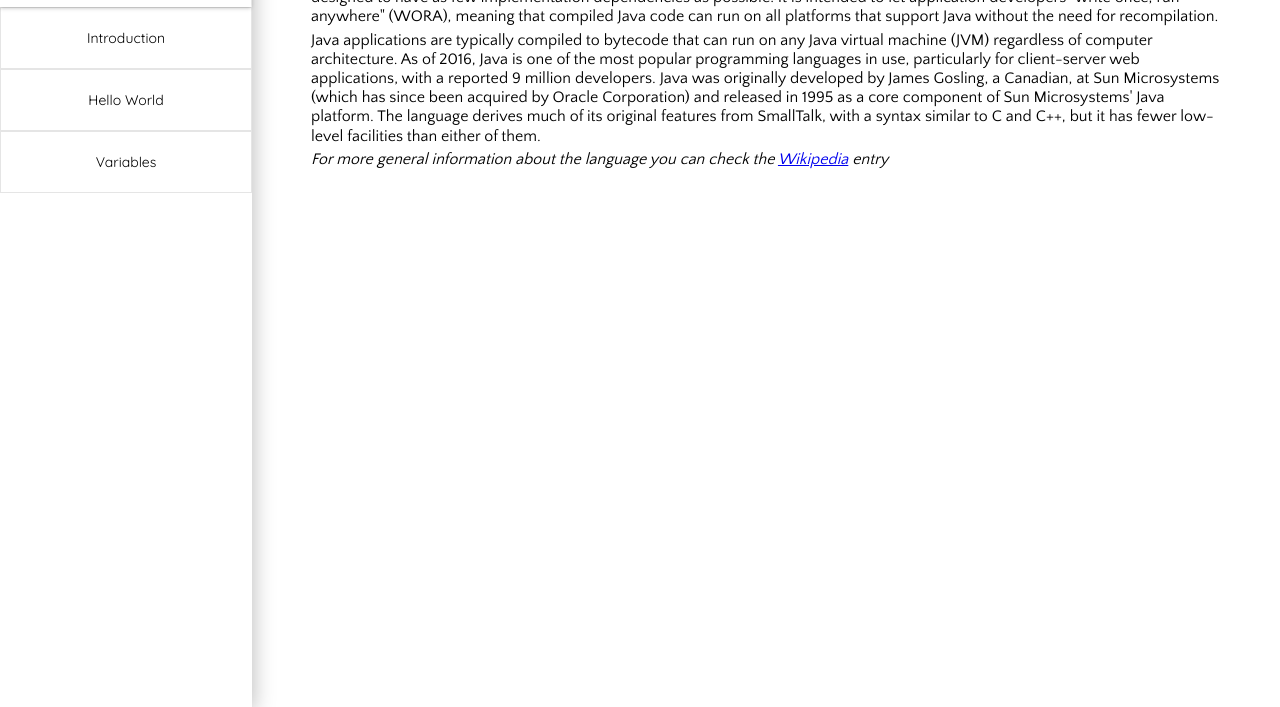
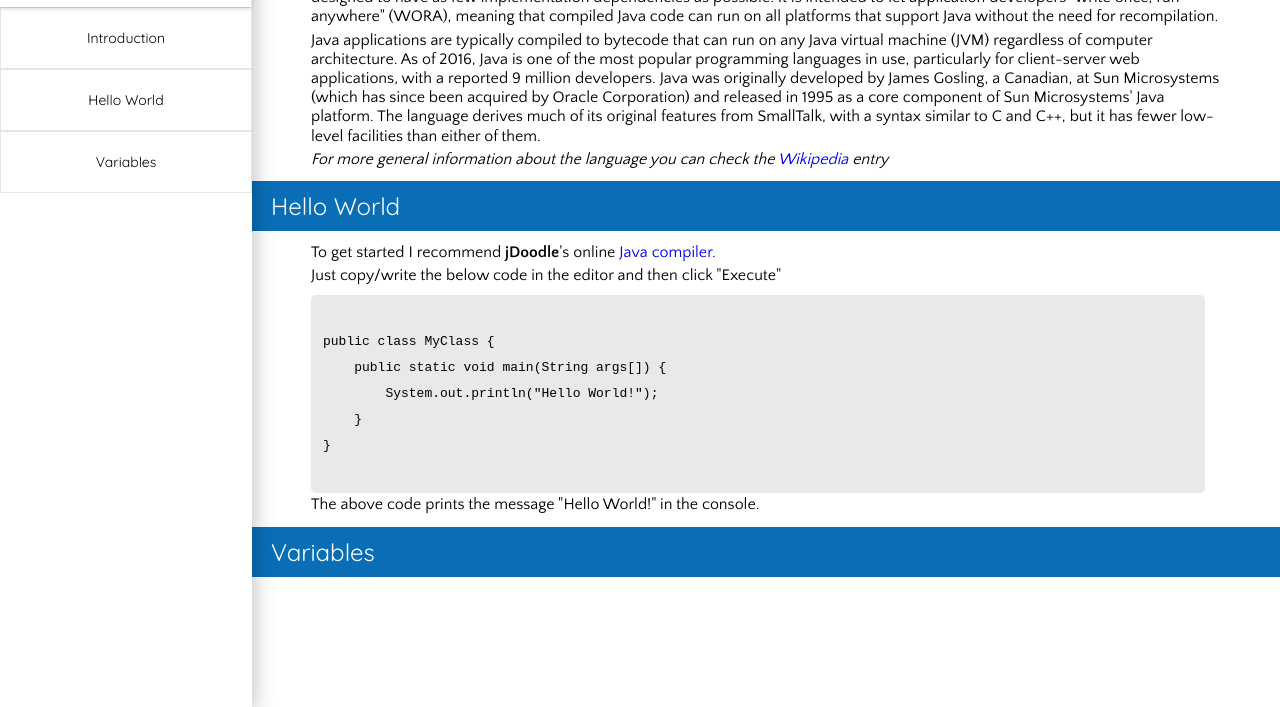
Before and after one commit to alinsg/java-documentation-page, a plain HTML site: page index.html in a window 1280 px wide. Shown: the part 93-800 px from the top of the page. Drawn offline with Linux system fonts and the light colour scheme; a web font is replaced by a local one.

Commit message:
Finished main-doc's section ui and added few articles

```diff
--- a/index.html
+++ b/index.html
@@ -13,7 +13,7 @@
 
     <body>
 
-        <div id="sidebar">
+        <nav id="navbar">
             <header id="sidebar-header">
                 <div id="header-content-wrapper">
                     <img id="sidebar-header-logo" src="images/java-logo.png" alt="Logo of the Java programming language">
@@ -21,17 +21,17 @@
                 </div>
             </header>
             <div id="sidebar-buttons-wrapper">
-                <a href="#" class="nav-link"><div class="sidebar-button">
+                <a href="#Introduction" class="nav-link"><div class="sidebar-button">
                     <p class="text-normal button-text">Introduction</p>
                 </div></a>
-                <a href="#" class="nav-link"><div class="sidebar-button">
+                <a href="#Hello_World" class="nav-link"><div class="sidebar-button">
                     <p class="text-normal button-text">Hello World</p>
                 </div></a>
                 <a href="#" class="nav-link"><div class="sidebar-button">
                     <p class="text-normal button-text">Variables</p>
                 </div></a>
             </div>
-        </div>
+        </nav>
 
         <main id="main-doc">
             <section id="Introduction" class="main-section">
@@ -50,6 +50,31 @@
                     <p class="article-text" style="font-style: italic">For more general information about the language you can check the <a href="https://en.wikipedia.org/wiki/Java_(programming_language)" target="blank">Wikipedia</a> entry</p>
                 </article>
             </section>
+            <section id="Hello_World" class="main-section">
+                <header class="section-header">
+                    <h2 class="section-header-text text-normal">Hello World</h2>
+                </header>
+                <article class="section-article">
+                    <p class="article-text">To get started I recommend <strong>jDoodle</strong>'s online <a href="https://www.jdoodle.com/online-java-compiler" target="_blank">Java compiler.</a></p>
+                    <p class="article-text">Just copy/write the below code in the editor and then click "Execute"</p>
+                    <code>
+<!--                 -->public class MyClass {
+<!--                 -->    public static void main(String args[]) {
+<!--                 -->        System.out.println("Hello World!");
+<!--                 -->    }
+<!--                 -->}
+                    </code>
+                    <p class="article-text">The above code prints the message "Hello World!" in the console.</p>
+                </article>
+            </section>
+            <section>
+                <header class="section-header">
+                    <h2 class="section-header-text text-normal">Variables</h2>
+                </header>
+                <article class="section-article">
+
+                </article>
+            </section>
         </main>
 
         <script src="https://cdn.freecodecamp.org/testable-projects-fcc/v1/bundle.js"></script>
--- a/styles.css
+++ b/styles.css
@@ -16,9 +16,12 @@
     align-self: center;
 }
 
+a {
+    text-decoration: none;
+}
 /* Sidebar Header */
 
-#sidebar {
+#navbar {
     position: fixed;
     height: 100%;
     width: 252px;
@@ -119,13 +122,20 @@
 }
 
 code {
-    display: inline-block;
-    width: 97%;
-    margin-top: 8px;
+    display:block;
+    text-align: left;
+    white-space: pre;
+    position: relative;
+    word-break: normal;
+    word-wrap: normal;
+    line-height: 2;
+    background-color:#e9e9e9;
     padding-top: 8px;
     padding-left: 12px;
     padding-bottom: 8px;
-    background-color: #E9E9E9;
+    width: 97%;
+    margin-top: 8px;
+    border-radius:5px;
 }
 
 .article-text {
@@ -151,4 +161,5 @@ code {
     padding-left: 60px;
     padding-top: 10px;
     padding-right: 60px;
+    padding-bottom: 10px;
 }
```
